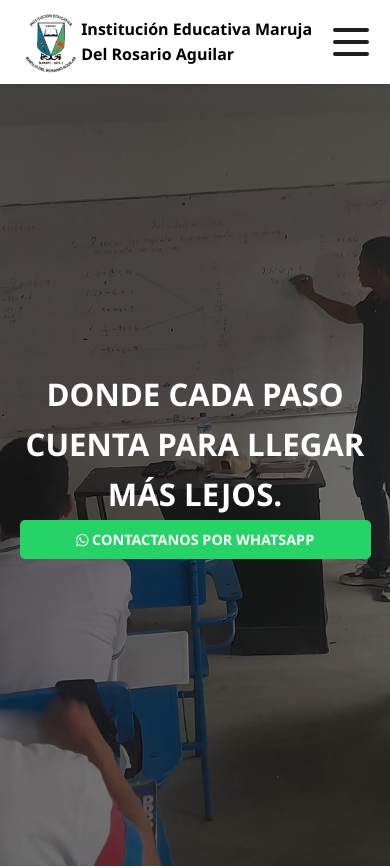
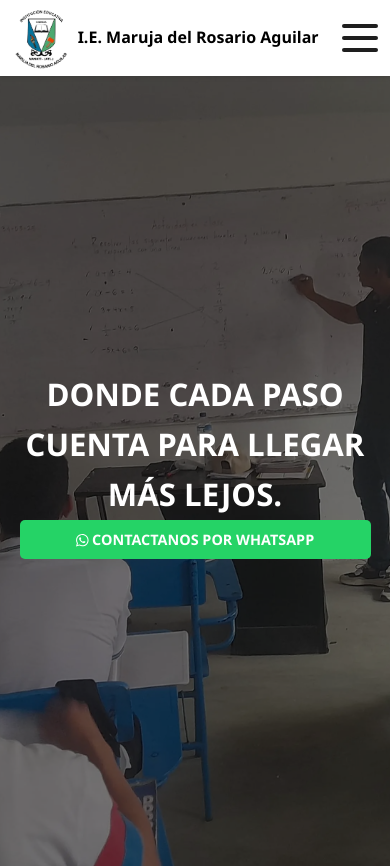
Before and after one commit to FernandoOliverosOcampo/IE_MARUJA, a React (Vite) app: page / in a window 390 px wide. Shown: the top 868 px of the page. Built offline with nearby package versions, Linux system fonts and the light colour scheme.

Commit message:
refactor: mejora visual al menu

```diff
--- a/src/components/Menu/Header.jsx
+++ b/src/components/Menu/Header.jsx
@@ -126,7 +126,8 @@ const Menu = () => {
                             <img src="/img/log.webp" alt="logoInstitución" />
                         </div>
                         <div className={styles.textoLogo}>
-                            <h1>Institución Educativa Maruja Del Rosario Aguilar</h1>
+                            <h1 className={styles.logoTextoCompleto}>Institución Educativa Maruja Del Rosario Aguilar</h1>
+                            <h1 className={styles.logoTextoCorto}>I.E. Maruja del Rosario Aguilar</h1>
                         </div>
                     </div>
                     <div className={styles.menuControls}>
@@ -174,7 +175,7 @@ const Menu = () => {
                                             onClick={() => toggleDropdown(item.label)}
                                             aria-expanded={openDropdown === item.label}
                                             aria-haspopup="true"
-                                            className={isMobile ? styles.mobileDropdownButton : ''}
+                                            className={`${styles.linkButton} ${isMobile ? styles.mobileDropdownButton : ''}`}
                                         >
                                             {item.label}
                                             {isMobile && (
--- a/src/components/Menu/Header.module.css
+++ b/src/components/Menu/Header.module.css
@@ -57,11 +57,22 @@
     font-size: 1rem;
     /* text-align: center; */
 }
+.logoTextoCompleto {
+  display: block;
+}
+.logoTextoCorto {
+  display: none;
+}
 .menuOptions {
     display: flex;
     gap: 2rem;
     align-items: center;
     background-color: rgb(255,255,255);
+}
+
+.menuOptions > ul {
+  margin: 0;
+  padding: 0;
 }
 
 .menuItem {
@@ -72,7 +83,7 @@
     background: none;
     border: none;
     color: var(--text-primary);
-    font-weight: 500;
+    font-weight: 500 !important;
     font-size: 1rem;
     cursor: pointer;
     padding: 0.5rem ;
@@ -85,15 +96,18 @@
   background: none;
     border: none;
     color: var(--text-primary);
-    font-weight: 500;
+    font-weight: 400 !important;
     font-size: 1rem;
     cursor: pointer;
     padding: 0.5rem ;
     transition: color 0.3s, background 0.3s, border-radius 0.3s;
     border-radius: 8px;
     text-align: start;
+    display: block; /* para que el hover cubra todo el ancho */
+    width: 100%;
 }
-.linkOptions:hover {
+.linkOptions:hover,
+ul ul li:hover .linkOptions {
   transform: translateX(3px);
   transition: all 0.3s ease-in-out;
    color: rgb(200,0,0);
@@ -244,6 +258,7 @@ button[aria-haspopup="true"]:after {
 @media screen and (max-width: 768px) {
     .menuControls {
         display: block;
+        gap: 2rem;
     }
     button[aria-haspopup="true"]:after {
         content: '';
@@ -282,6 +297,20 @@ button[aria-haspopup="true"]:after {
         border-bottom-left-radius: 24px;
         align-items: flex-start;
         gap: 2rem;
+    }
+
+    /* Optimizar distribución del header en móvil */
+    .menuContainer {
+        justify-content: space-between;
+        padding: 0.5rem 0.75rem;
+        height: 9dvh;
+    }
+    .menuLogo {
+        max-width: none;
+    }
+    .textoLogo {
+        margin-left: 6px;
+        /* width: 30dvw; */
     }
 
     .menuOptions.active {
@@ -327,3 +356,15 @@ button[aria-haspopup="true"]:after {
         background-color: rgb(200,0,0);
     }
 }
+
+/* Pantallas muy pequeñas: ocultar todo el texto para que solo quede el logo */
+@media screen and (max-width: 420px) {
+  .logoTextoCompleto { display: none !important; }
+  .logoTextoCorto { display: none !important; }
+}
+
+/* Refuerzo de visibilidad: móvil muestra el texto corto y oculta el largo */
+@media screen and (max-width: 768px) {
+  .textoLogo .logoTextoCompleto { display: none !important; }
+  .textoLogo .logoTextoCorto { display: block !important; }
+}
--- a/src/components/Sections/Sections.module.css
+++ b/src/components/Sections/Sections.module.css
@@ -39,7 +39,7 @@
 }
 
 .textoBanner {
-    font-size: 2.5rem; /* Ajusta el tamaño del texto */
+    font-size: 2rem; /* Ajusta el tamaño del texto */
     font-weight: bold;
     text-transform: uppercase;
     margin: 0.5rem 0;
```
